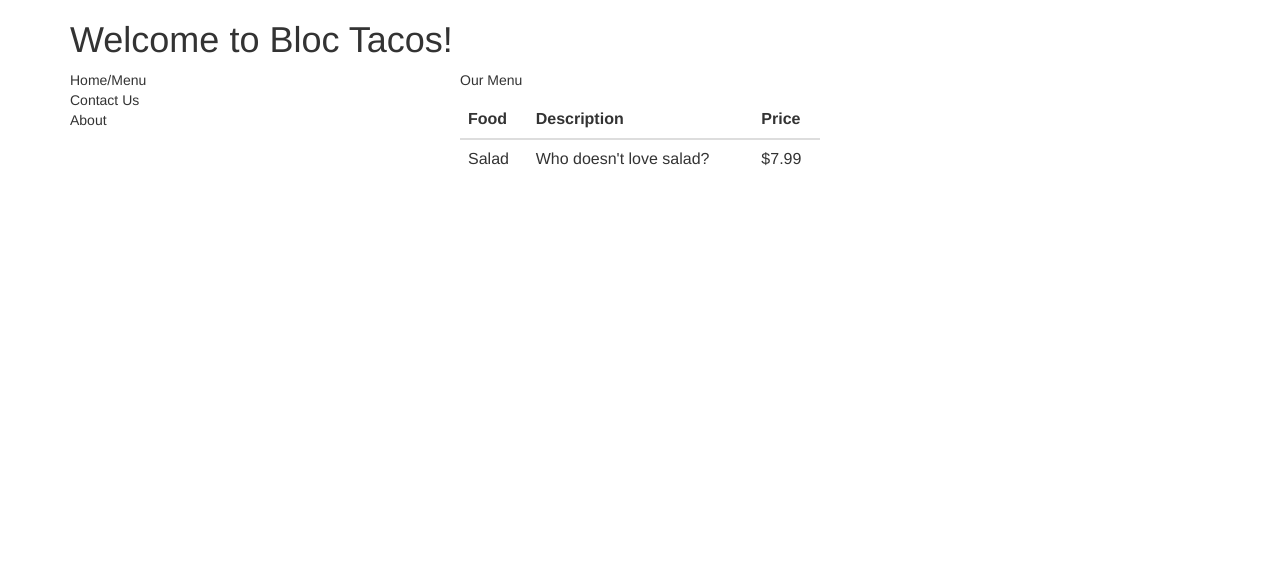
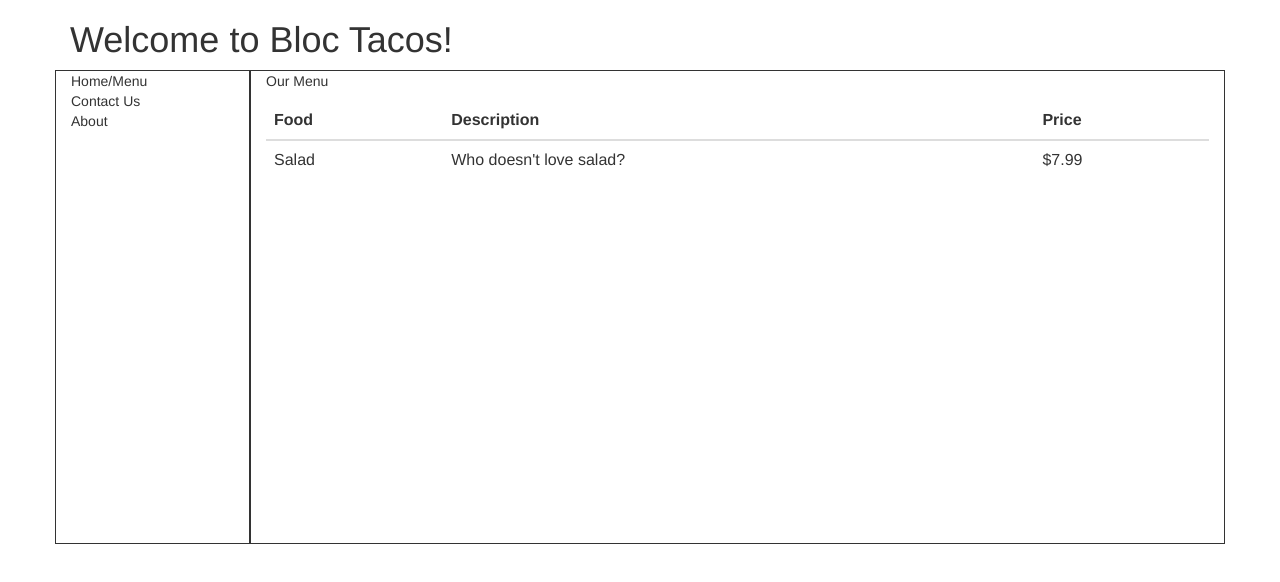
Before and after one commit to danielcwkim/layout-checkpoint, a plain HTML site: page index.html in a window 1280 px wide. Drawn offline with nearby package versions, Linux system fonts and the light colour scheme; a web font is replaced by a local one.

Commit message:
added border class

```diff
--- a/index.css
+++ b/index.css
@@ -20,3 +20,8 @@ ul {
   padding: 20px;
   text-align: center
 }
+
+.border {
+  border: 1px solid #333333;
+  height: 474px;
+}
--- a/index.html
+++ b/index.html
@@ -11,14 +11,14 @@
 	<div class="container">
       <h1>Welcome to Bloc Tacos!</h1>
     <div class="row">
-   <div class="col-md-4">
-  <ul>
-  <li>Home/Menu</li>
-  <li>Contact Us</li>
-  <li>About</li>
-</ul>
+   <div class="col-md-2 border">
+     <ul>
+      <li>Home/Menu</li>
+      <li>Contact Us</li>
+      <li>About</li>
+     </ul>
 </div>
-<div class="col-md-4">
+<div class="col-md-10 border">
   <p>Our Menu</p>
   <table class="table">
   <thead>
```
